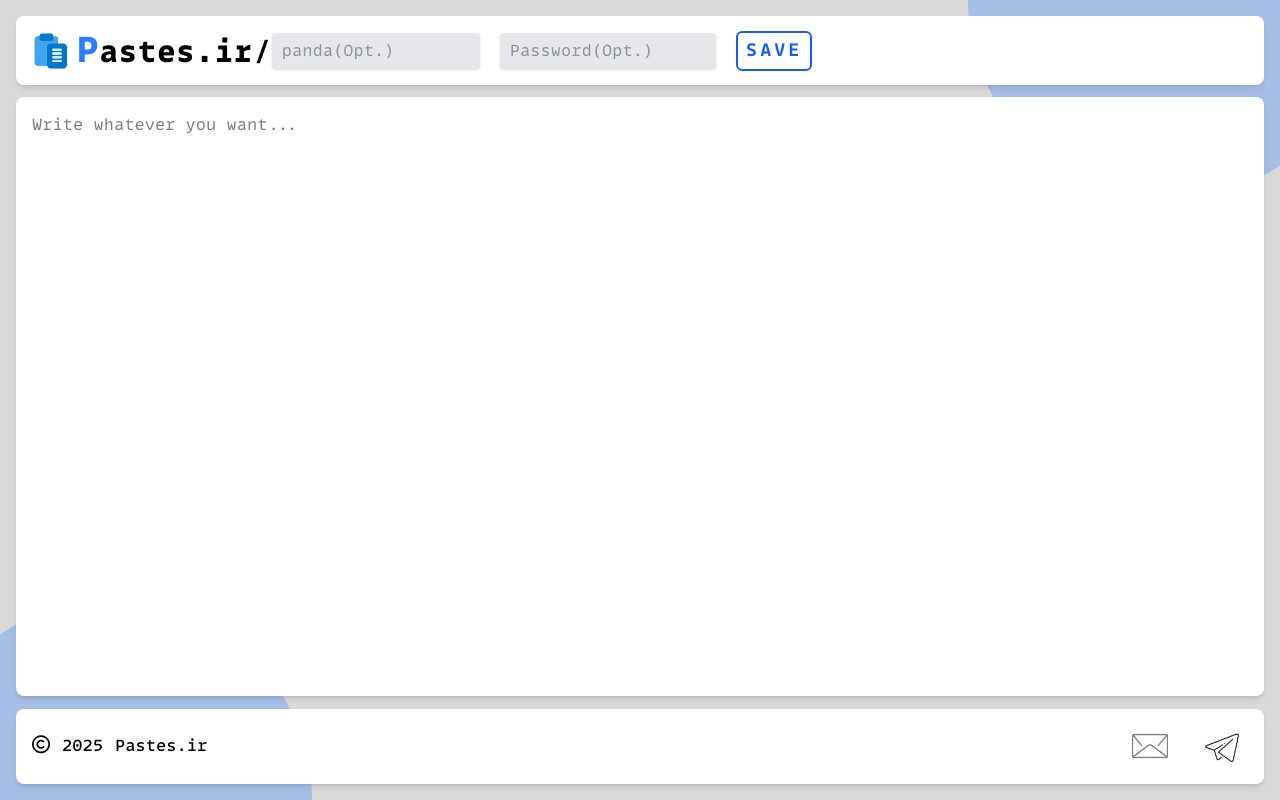
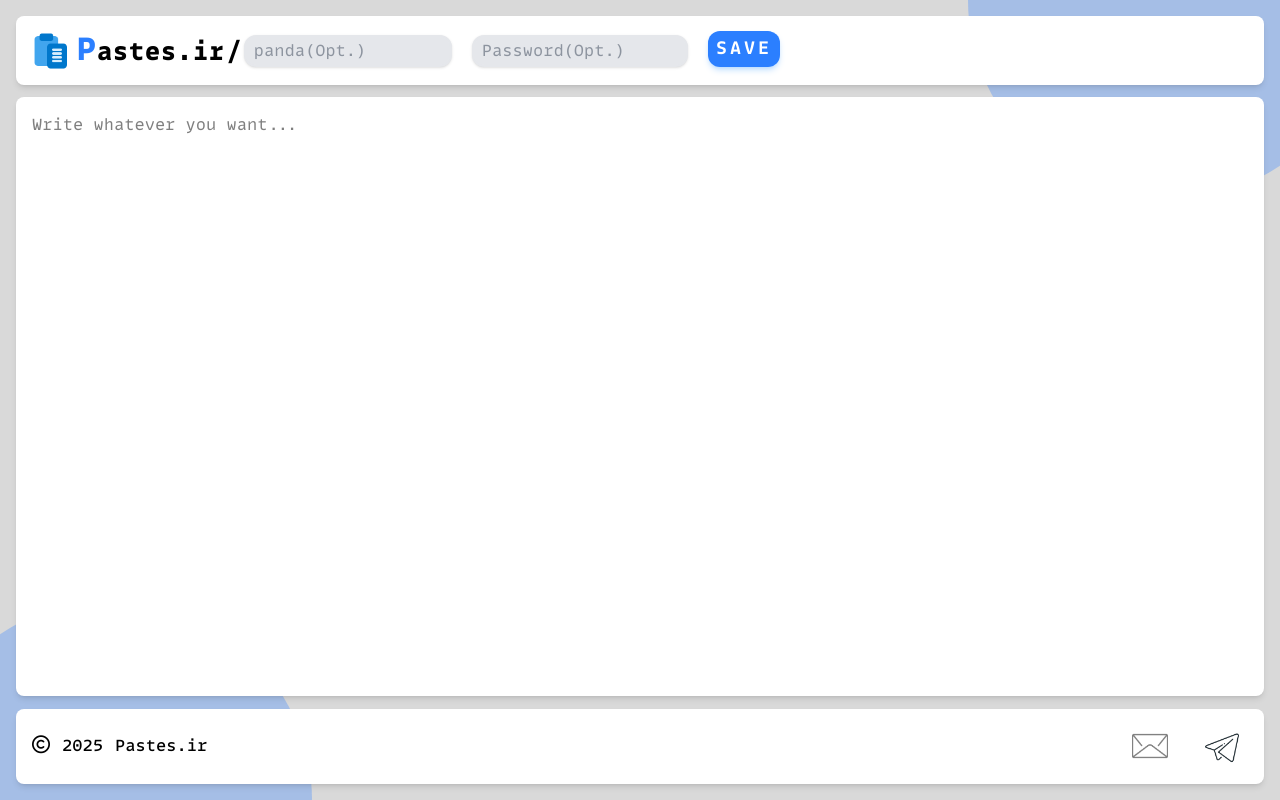
Before and after one commit to mahdyar/pastes, a React (Vite) app: page / in a window 1280 px wide. Built offline with nearby package versions, Linux system fonts and the light colour scheme.

Commit message:
Update Styles

```diff
--- a/src/components/logo/Logo.tsx
+++ b/src/components/logo/Logo.tsx
@@ -5,8 +5,8 @@ const Logo = () => {
     <div>
       <Link to={"/"} className="flex gap-1 items-center">
         <img src="/pastes.png" alt="" className="w-10" />
-        <h1 className="font-black text-2xl lg:text-3xl">
-          <span className="text-blue-500 text-3xl lg:text-4xl">P</span>
+        <h1 className="font-black text-2xl lg:text-[25px]">
+          <span className="text-blue-500 text-3xl lg:text-[32px]">P</span>
           astes.ir
         </h1>
       </Link>
--- a/src/components/submit/Submit.tsx
+++ b/src/components/submit/Submit.tsx
@@ -8,7 +8,7 @@ const SubmitBtn: React.FC<SubmitBtnProps> = ({ className, ...props }) => {
     <div>
       <button
         {...props}
-        className={`${className} border-2 hover:shadow-md border-blue-600 text-blue-600 rounded-md px-2 py-1.5 md:py-1 cursor-pointer duration-200 hover:bg-blue-500 hover:text-white disabled:!border-gray-500 disabled:text-gray-500 disabled:hover:text-gray-500 disabled:opacity-70 disabled:hover:bg-transparent`}
+        className={`${className} bg-blue-500 shadow-md shadow-blue-300/50 text-white hover:shadow-blue-400/40 active:scale-95 active:shadow-md hover:shadow-lg rounded-xl px-2 py-1 cursor-pointer duration-200  hover:text-white disabled:!border-gray-500 disabled:text-gray-500 disabled:hover:text-gray-500 disabled:opacity-70 disabled:hover:bg-transparent`}
       >
         <i className="fa-light fa-floppy-disk text-lg"></i>{" "}
         <span className="tracking-[2.5px] text-lg font-bold">SAVE</span>
--- a/src/pages/App.tsx
+++ b/src/pages/App.tsx
@@ -23,7 +23,7 @@ function App() {
                 name="custom-url"
                 minLength={3}
                 maxLength={16}
-                className="bg-gray-200 shadow-sm appearance-none border-2 border-gray-200 rounded w-44 lg:w-52 py-1.5 px-2 text-gray-700 leading-tight focus:outline-none focus:bg-white focus:border-blue-500"
+                className="bg-gray-200 shadow-sm appearance-none border-2 border-gray-200 rounded-xl w-44 lg:w-52 py-1 px-2 text-gray-700 leading-tight focus:outline-none focus:bg-white focus:border-blue-500"
                 placeholder="panda(Opt.)"
               />
             </div>
@@ -31,7 +31,7 @@ function App() {
               <input
                 type="password"
                 name="custom-url"
-                className="bg-gray-200 shadow-sm appearance-none border-2 border-gray-200 rounded w-48 lg:w-54 py-1.5 px-2 text-gray-700 leading-tight focus:outline-none focus:bg-white focus:border-blue-500"
+                className="bg-gray-200 shadow-sm appearance-none border-2 border-gray-200 rounded-xl w-48 lg:w-54 py-1 px-2 text-gray-700 leading-tight focus:outline-none focus:bg-white focus:border-blue-500"
                 placeholder="Password(Opt.)"
               />
             </div>
@@ -61,7 +61,7 @@ function App() {
             <input
               type="text"
               name="custom-url"
-              className="bg-gray-200 shadow-sm appearance-none border-2 border-gray-200 rounded w-44 py-1.5 px-2 text-gray-700 leading-tight focus:outline-none focus:bg-white focus:border-blue-500"
+              className="bg-gray-200 shadow-sm appearance-none border-2 border-gray-200 rounded-xl w-44 py-1.5 px-2 text-gray-700 leading-tight focus:outline-none focus:bg-white focus:border-blue-500"
               placeholder="panda(Opt.)"
             />
           </div>
@@ -69,7 +69,7 @@ function App() {
             <input
               type="password"
               name="custom-url"
-              className="bg-gray-200 shadow-sm appearance-none border-2 border-gray-200 rounded w-52 py-1.5 px-2 text-gray-700 leading-tight focus:outline-none focus:bg-white focus:border-blue-500"
+              className="bg-gray-200 shadow-sm appearance-none border-2 border-gray-200 rounded-xl w-52 py-1.5 px-2 text-gray-700 leading-tight focus:outline-none focus:bg-white focus:border-blue-500"
               placeholder="Password(Opt.)"
             />
           </div>
```
